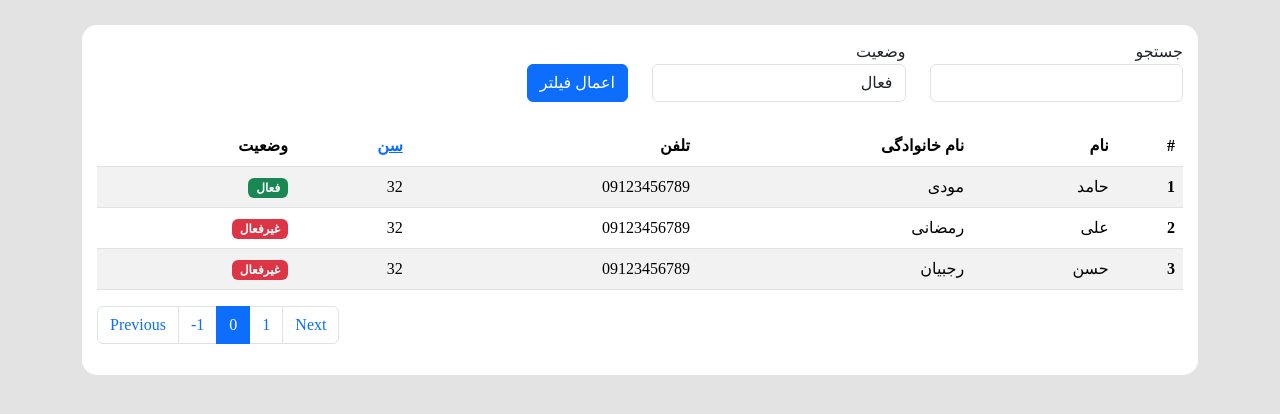
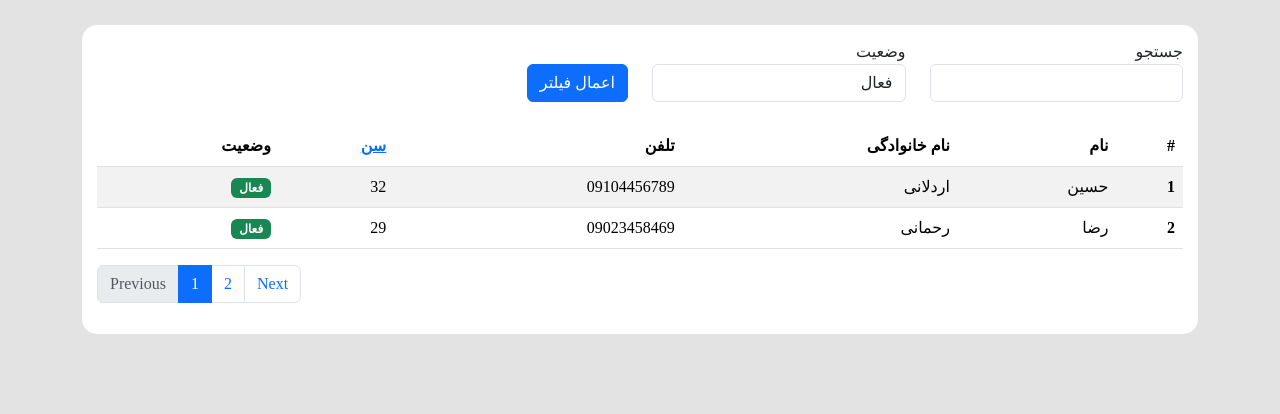
Before and after one commit to sadrayavar/php-workspace, a PHP site: page /index.php?page=0 in a window 1280 px wide. Shown: the top 414 px of the page. Run offline with PHP 8.4, Linux system fonts and the light colour scheme; some web fonts are replaced.

Commit message:
pagination data - page range check - dynamic page item size

```diff
--- a/003-simple-user-list-table/index.php
+++ b/003-simple-user-list-table/index.php
@@ -53,36 +53,18 @@
                     </tr>
                 </thead>
                 <tbody>
-                    <tr>
-                        <th scope="row">1</th>
-                        <td>حامد</td>
-                        <td>مودی</td>
-                        <td>09123456789</td>
-                        <td>32</td>
-                        <td>
-                            <span class="badge text-bg-success">فعال</span>
-                        </td>
-                    </tr>
-                    <tr>
-                        <th scope="row">2</th>
-                        <td>علی</td>
-                        <td>رمضانی</td>
-                        <td>09123456789</td>
-                        <td>32</td>
-                        <td>
-                            <span class="badge text-bg-danger">غیرفعال</span>
-                        </td>
-                    </tr>
-                    <tr>
-                        <th scope="row">3</th>
-                        <td>حسن</td>
-                        <td>رجبیان</td>
-                        <td>09123456789</td>
-                        <td>32</td>
-                        <td>
-                            <span class="badge text-bg-danger">غیرفعال</span>
-                        </td>
-                    </tr>
+                    <?php foreach ($page_users as $index => $user): ?>
+                        <tr>
+                            <th scope="row"><?php echo (USER_NUM_IN_PAGE * $current_page) + $index + 1 - USER_NUM_IN_PAGE ?></th>
+                            <td><?php echo $user['name'] ?></td>
+                            <td><?php echo $user['family'] ?></td>
+                            <td><?php echo $user['phone'] ?></td>
+                            <td><?php echo $user['age'] ?></td>
+                            <td>
+                                <span class="badge text-bg-success"><?php echo $user['status'] === "active" ? "فعال" : "غیرفعال" ?></span>
+                            </td>
+                        </tr>
+                    <?php endforeach; ?>
                 </tbody>
             </table>
 
@@ -111,7 +93,6 @@
             </nav>
 
         </div>
-
     </div>
 </body>
 
--- a/003-simple-user-list-table/main.php
+++ b/003-simple-user-list-table/main.php
@@ -1,7 +1,16 @@
 <?php
 
+// global data
 $users = include 'data.php';
+const USER_NUM_IN_PAGE = 2;
 
-// pagination
+// pagination navigation
 $current_page = isset($_GET['page']) ? (int) $_GET['page'] : 1;
-$last_page = (int) ceil(count($users) / 2);
+$last_page = (int) ceil(count($users) / USER_NUM_IN_PAGE);
+
+// making sure client is in the range
+$current_page = $current_page > $last_page ? $last_page : $current_page;
+$current_page = $current_page < 1 ? 1 : $current_page;
+
+// pagination data
+$page_users = array_slice($users, ($current_page - 1) * USER_NUM_IN_PAGE, USER_NUM_IN_PAGE);
```
